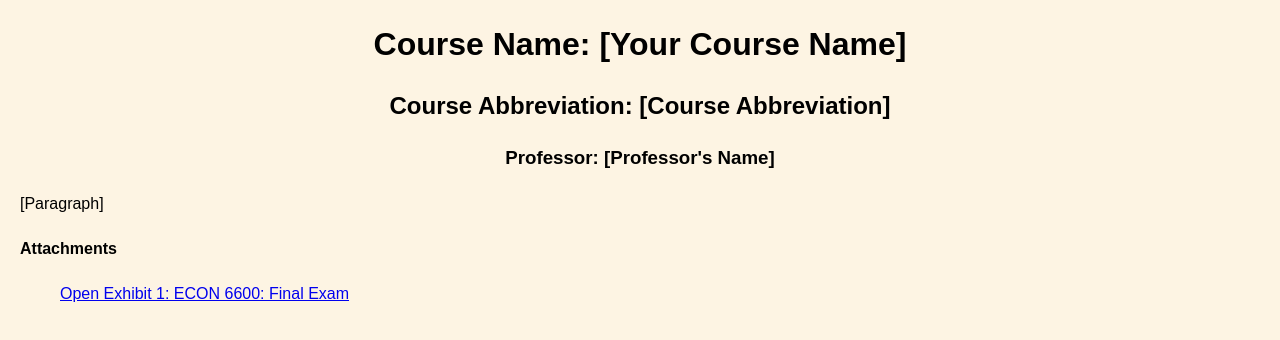
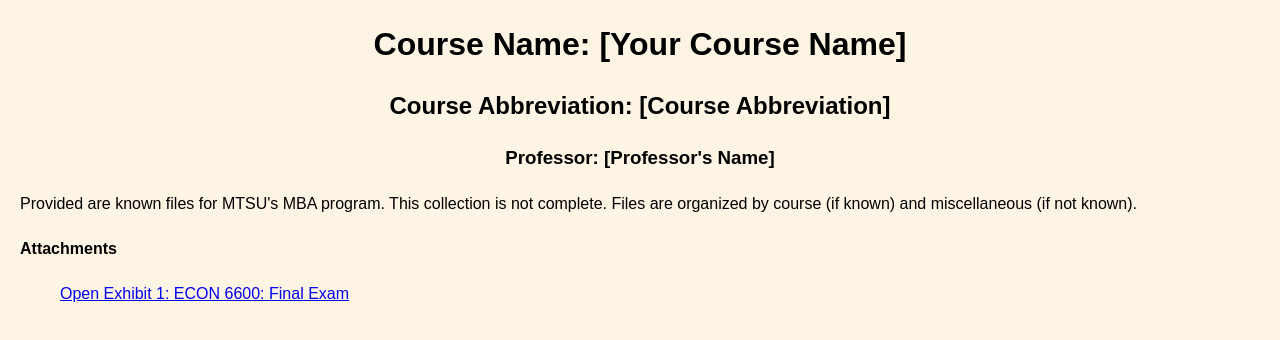
Before and after one commit to JN070694/ECON6600, a plain HTML site: page index.html in a window 1280 px wide. Drawn offline with Linux system fonts and the light colour scheme.

Commit message:
Update index.html

```diff
--- a/index.html
+++ b/index.html
@@ -60,7 +60,7 @@
     </div>
 
     <div class="paragraph">
-        <p>[Paragraph]</p>
+        <p>Provided are known files for MTSU's MBA program. This collection is not complete. Files are organized by course (if known) and miscellaneous (if not known).</p>
     </div>
 
         <!-- Attachment Section -->
```
